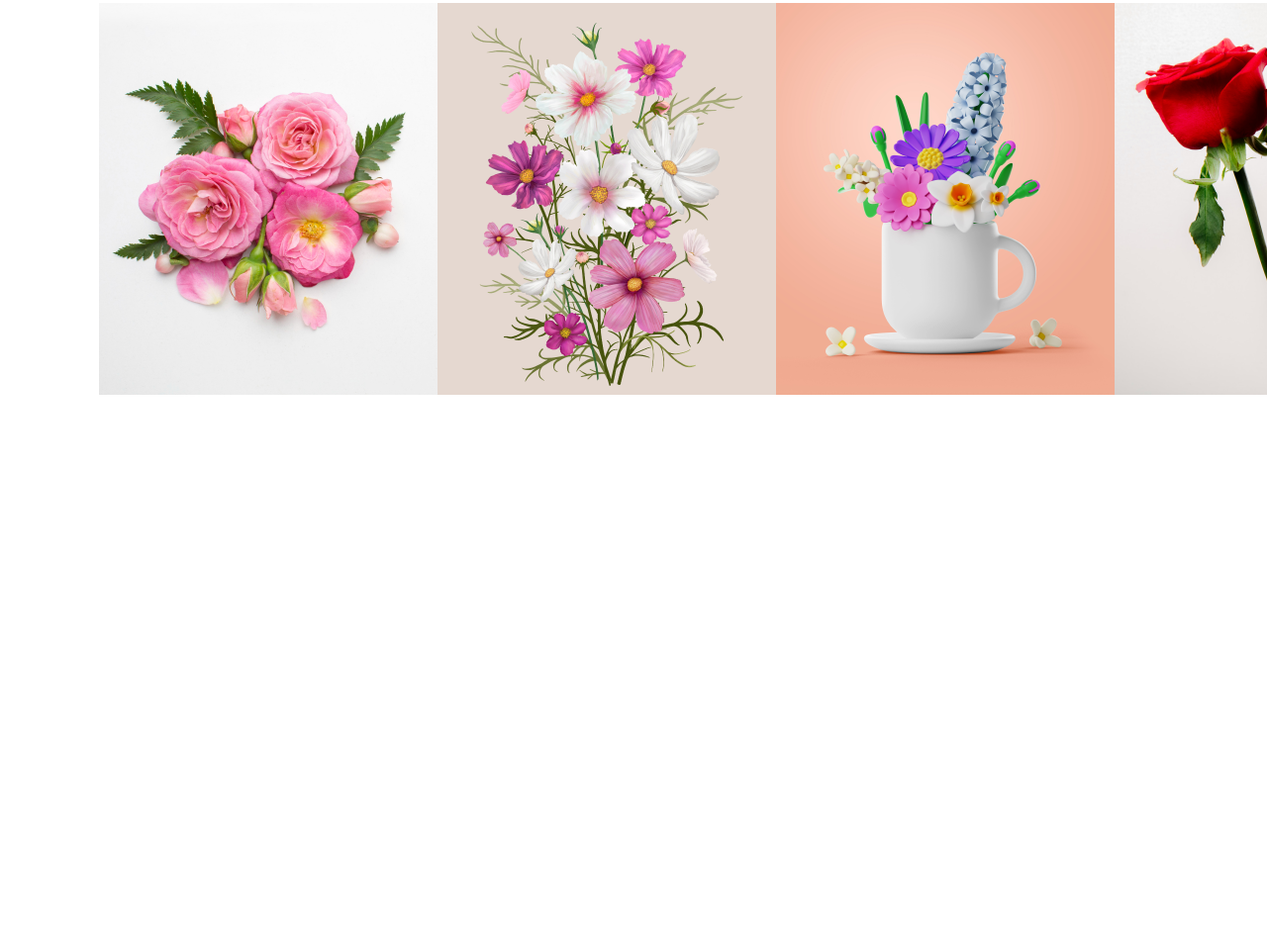
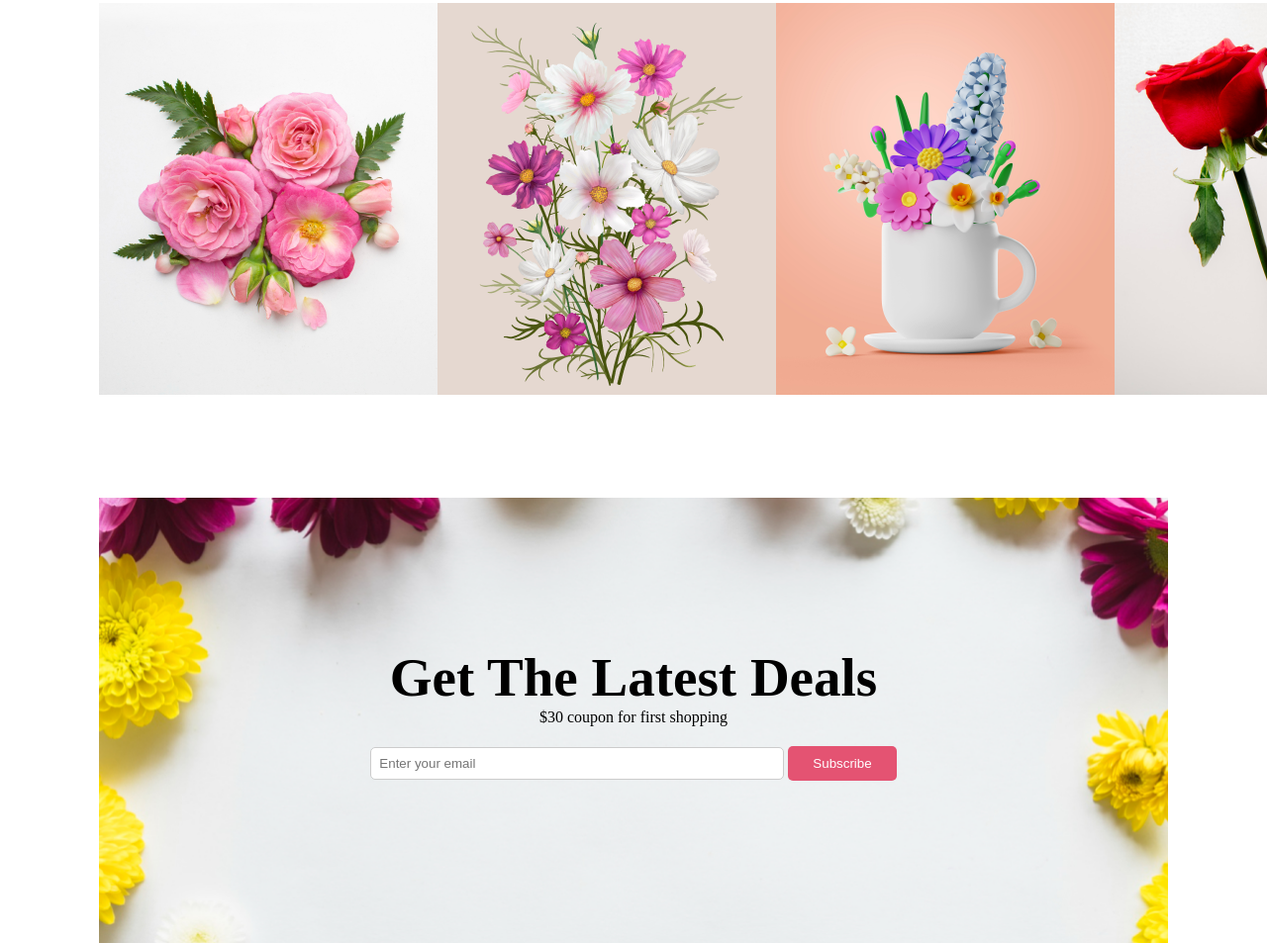
Before and after one commit to amritadasbijoy/assignment-01, a plain HTML site: page index.html in a window 1280 px wide. Shown: the part 2899-3852 px from the top of the page at 99% size. Before the commit the page ends 3402 px from the top, so only its background shows below. Drawn offline with Linux system fonts and the light colour scheme.

Commit message:
subcriber section

```diff
--- a/index.html
+++ b/index.html
@@ -119,6 +119,18 @@
                     </div>
                 </div>
             </div>
+            <div class="subscribe-container">
+                <div class="subscribe">
+                    <div class="sub-text">
+                        <h1>Get The Latest Deals</h1>
+                        <p>$30 coupon for first shopping</p>
+                    </div>
+                    <div class="input-container">
+                        <input class="input-item" type="email" placeholder="Enter your email">
+                        <button>Subscribe</button>
+                    </div>
+                </div>
+            </div>
       </div>
 </body>
 </html>
--- a/style.css
+++ b/style.css
@@ -116,3 +116,25 @@ button{
     grid-template-columns: repeat(4, 1fr);
 
 }
+.subscribe{
+    background-image: url('Flower Asset/Rectangle\ 9.png');
+    background-size: cover;
+    background-position: center;
+    height: 300px;
+    background-repeat: no-repeat;
+    text-align: center;
+    padding-top: 150px;
+}
+.subscribe-container{
+    margin-left: 100px;
+    margin-right: 100px;
+}
+.input-item{
+    width: 400px;
+    padding: 8px;
+    border-radius: 5px;
+    border: 1px solid #ccc;
+}
+.input-container{
+    padding-top: 20px;
+}
```
